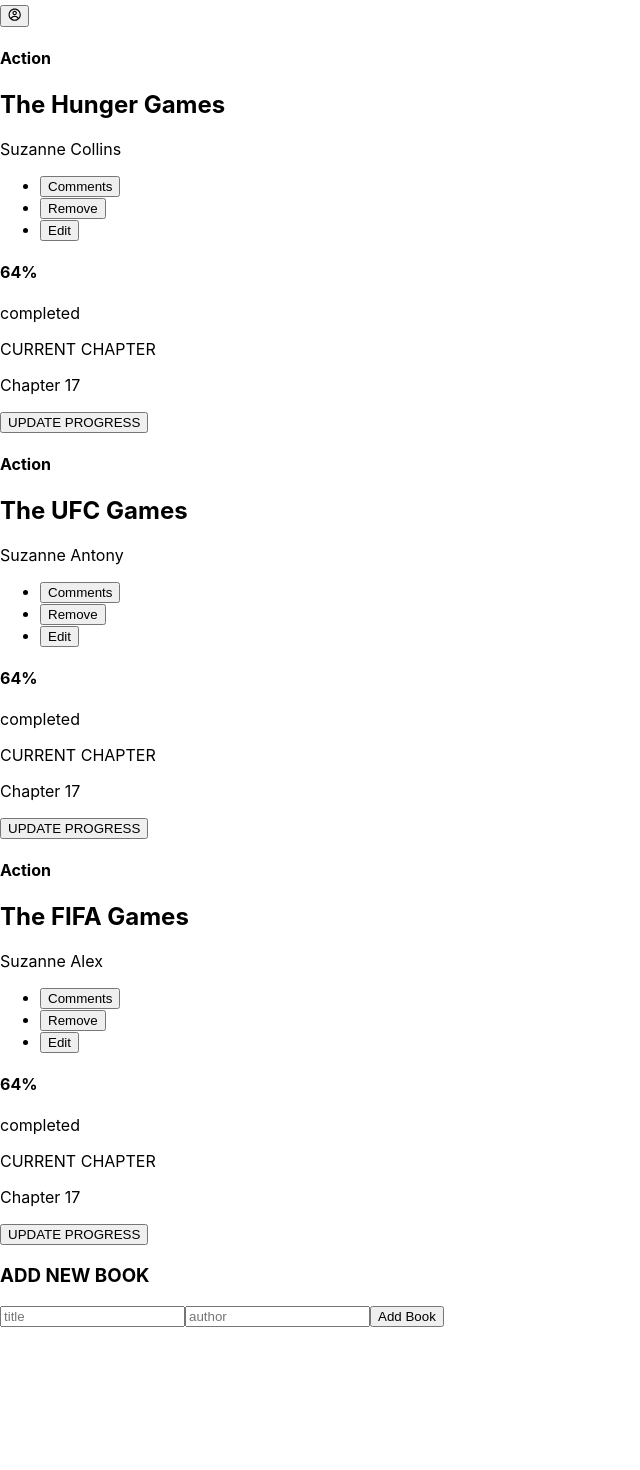
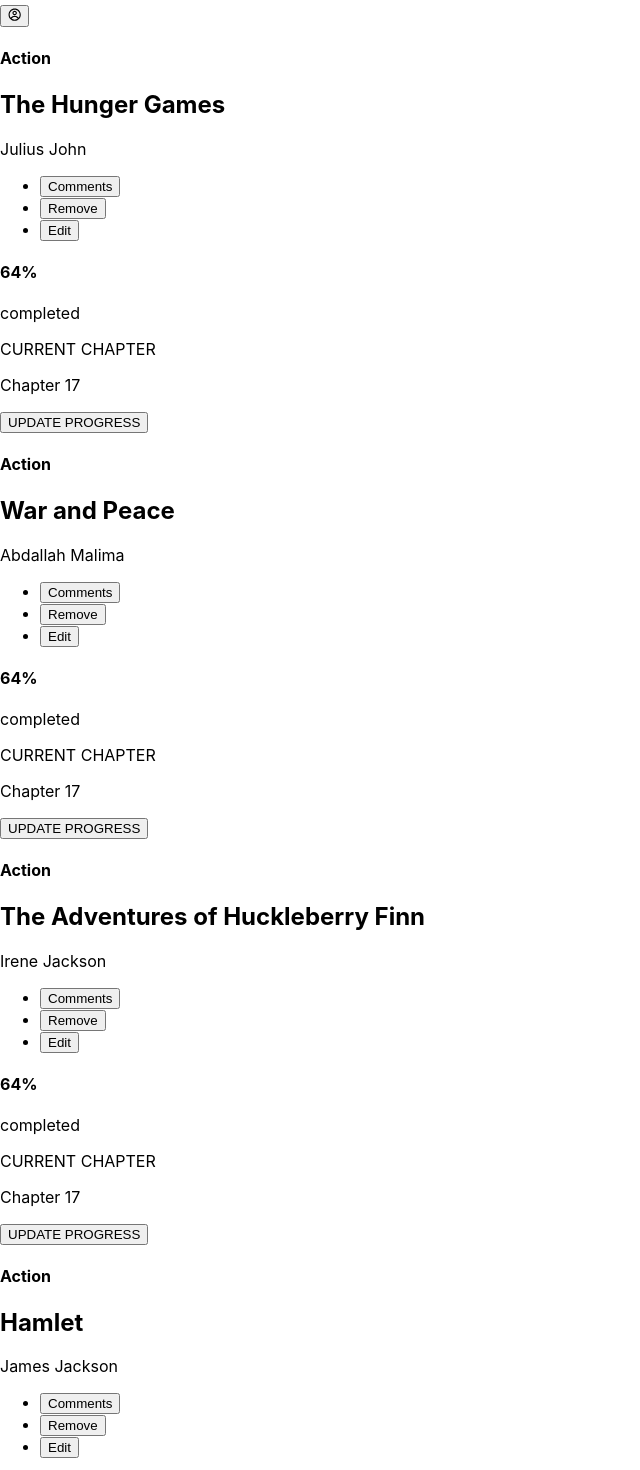
Before and after one commit to abdallahmalima/Bookstore, a React (Create React App) app: page / in a window 1280 px wide. Shown: the part 120-1590 px from the top of the page, without its empty margins (0-640 px from the left). Before the commit the page ends 1447 px from the top, so only its background shows below. Built offline with nearby package versions, Linux system fonts and the light colour scheme.

Commit message:
connect-with-redux

```diff
--- a/package.json
+++ b/package.json
@@ -14,6 +14,7 @@
     "react-router-dom": "^6.4.4",
     "react-scripts": "5.0.1",
     "redux": "^4.2.0",
+    "uuid": "^9.0.0",
     "web-vitals": "^2.1.4"
   },
   "scripts": {
--- a/src/Pages/CategoryPage.js
+++ b/src/Pages/CategoryPage.js
@@ -1,8 +1,20 @@
-const CategoryPage = () => (
-    <div className='category-page'>
-      <button>Check Status</button>
-    </div>
+import { useState } from 'react';
+import { useDispatch, useSelector } from 'react-redux';
+import { statusChecker } from '../redux/categories/categories';
 
-);
+const CategoryPage = () => {
+  const dispatch = useDispatch();
+  const [isChecked, setIsChecked] = useState(false);
+  const status = useSelector((state) => state.categories);
+  const handleStatusCheck = () => {
+    dispatch(statusChecker());
+    setIsChecked(true);
+  };
+
+  return <div className='category-page'>
+      {!isChecked && <button onClick={handleStatusCheck} >Check Status</button>}
+      {isChecked && <h4>{status}</h4>}
+      </div>;
+};
 
 export default CategoryPage;
--- a/src/components/Book.js
+++ b/src/components/Book.js
@@ -1,14 +1,20 @@
-import React, { useState } from 'react';
+import { useDispatch } from 'react-redux';
+import { bookRemover } from '../redux/books/books';
 
-const Book = ({ title, author }) => (
-        <div className='book-wrapper'>
+const Book = ({ id, title, author }) => {
+  const dispatch = useDispatch();
+
+  const handleRemoveBook = () => {
+    dispatch(bookRemover(id));
+  };
+  return <div className='book-wrapper'>
              <div>
               <h4>Action</h4>
               <h2>{ title }</h2>
               <p>{ author }</p>
               <ul>
                 <li><button>Comments</button></li>
-                <li><button>Remove</button></li>
+                <li><button onClick={handleRemoveBook}>Remove</button></li>
                 <li><button>Edit</button></li>
               </ul>
               </div>
@@ -21,7 +27,7 @@
               <p>Chapter 17</p>
               <button>UPDATE PROGRESS</button>
               </div>
-         </div>
-);
+         </div>;
+};
 
 export default Book;
--- a/src/components/BookForm.js
+++ b/src/components/BookForm.js
@@ -1,13 +1,44 @@
-const BookForm = () => (
-    <div className='book-form'>
+import { useState } from 'react';
+import { v4 as uuidv4 } from 'uuid';
+import { useDispatch } from 'react-redux';
+import { bookCreator } from '../redux/books/books';
+
+const BookForm = () => {
+  const [title, setTitle] = useState('');
+  const [author, setAuthor] = useState('');
+  const dispatch = useDispatch();
+
+  const resetForm = () => {
+    setTitle('');
+    setAuthor('');
+  };
+
+  const handleSubmit = (e) => {
+    e.preventDefault();
+    dispatch(bookCreator({ id: uuidv4(), title, author }));
+    resetForm();
+  };
+
+  return <div className='book-form'>
       <h3>ADD NEW BOOK</h3>
-      <form>
-        <input type='text' name='title' placeholder="title"/>
-        <input type='text' name='author' placeholder="author"/>
+      <form onSubmit={handleSubmit}>
+        <input
+         type='text'
+         name='title'
+          value={title}
+          onChange={(e) => setTitle(e.target.value)}
+          placeholder="title"
+          />
+        <input
+          type='text'
+          name='author'
+          value={author}
+          onChange={(e) => setAuthor(e.target.value)}
+          placeholder="author
+          "/>
         <button>Add Book</button>
       </form>
-    </div>
-
-);
+    </div>;
+};
 
 export default BookForm;
--- a/src/components/BookList.js
+++ b/src/components/BookList.js
@@ -1,12 +1,13 @@
+import { useSelector } from 'react-redux';
 import Book from './Book';
 
-const BookList = () => (
-    <div className='book-list'>
-      <Book title="The Hunger Games" author="Suzanne Collins" />
-      <Book title="The UFC Games" author="Suzanne Antony" />
-      <Book title="The FIFA Games" author="Suzanne Alex" />
-    </div>
-
-);
+const BookList = () => {
+  const books = useSelector((state) => state.books);
+  return <div className='book-list'>
+   {books.map((book) => (
+      <Book key={book.id} {...book} />
+   ))}
+    </div>;
+};
 
 export default BookList;
--- a/src/index.js
+++ b/src/index.js
@@ -2,13 +2,17 @@
 import ReactDOM from 'react-dom/client';
 import './index.css';
 import { HashRouter as Router } from 'react-router-dom';
+import { Provider } from 'react-redux';
 import App from './App';
+import store from './redux/configureStore';
 
 const root = ReactDOM.createRoot(document.getElementById('root'));
 root.render(
   <React.StrictMode>
+    <Provider store={store}>
     <Router>
       <App />
     </Router>
+    </Provider>
   </React.StrictMode>,
 );
--- a/src/redux/books/books.js
+++ b/src/redux/books/books.js
@@ -1,25 +1,37 @@
-const ADD_BOOK = 'book-store/books/ADD_BOOK';
-const REMOVE_BOOK = 'book-store/books/REMOVE_BOOK';
-const idCounter = 0;
+const BOOK_ADDED = 'book-store/books/BOOK_ADDED';
+const BOOK_REMOVED = 'book-store/books/BOOK_REMOVED';
 
-const reducer = (state = [], action = {}) => {
+export const bookCreator = (book) => ({
+  type: BOOK_ADDED,
+  payload: book,
+});
+
+export const bookRemover = (id) => ({
+  type: BOOK_REMOVED,
+  payload: id,
+});
+
+const initialState = [
+  { id: 1, title: 'The Hunger Games', author: 'Julius John' },
+  { id: 2, title: 'War and Peace', author: 'Abdallah Malima' },
+  { id: 3, title: 'The Adventures of Huckleberry Finn ', author: 'Irene Jackson' },
+  { id: 4, title: 'Hamlet', author: 'James Jackson' },
+  { id: 5, title: 'In Search of Lost Time', author: 'Ester Jackson' },
+];
+
+const reducer = (state = initialState, action = {}) => {
   switch (action.type) {
-    case ADD_BOOK:
-      return [...state, { id: idCounter + 1, title: action.title }];
-    case REMOVE_BOOK:
-      return state.filter((stateItem) => stateItem.id !== action.id);
+    case BOOK_ADDED:
+      return [...state, {
+        id: action.payload.id,
+        title: action.payload.title,
+        author: action.payload.author,
+      },
+      ];
+    case BOOK_REMOVED:
+      return state.filter((book) => book.id !== action.payload);
     default: return state;
   }
 };
 
-export const bookCreator = (title) => ({
-  type: ADD_BOOK,
-  title,
-});
-
-export const bookRemover = (id) => ({
-  type: REMOVE_BOOK,
-  id,
-});
-
 export default reducer;
--- a/src/redux/categories/categories.js
+++ b/src/redux/categories/categories.js
@@ -1,8 +1,8 @@
-const CHECK_STATUS = 'book-store/categories/CHECK_STATUS';
+const STATUS_CHECKED = 'book-store/categories/STATUS_CHECKED';
 
 const reducer = (state = [], action = {}) => {
   switch (action.type) {
-    case CHECK_STATUS:
+    case STATUS_CHECKED:
       return 'Under construction';
 
     default: return state;
@@ -10,7 +10,7 @@
 };
 
 export const statusChecker = () => ({
-  type: CHECK_STATUS,
+  type: STATUS_CHECKED,
 });
 
 export default reducer;
--- a/src/redux/configureStore.js
+++ b/src/redux/configureStore.js
@@ -1,5 +1,9 @@
-import { configureStore } from '@reduxjs/toolkit';
+import { configureStore, combineReducers } from '@reduxjs/toolkit';
 import books from './books/books';
 import categories from './categories/categories';
 
-const store = configureStore({ books, categories });
+const rootReducer = combineReducers({ books, categories });
+
+const store = configureStore({ reducer: rootReducer });
+
+export default store;
```
Also changed, not shown: 1 other file (tests, documents, lock files or other folders).
